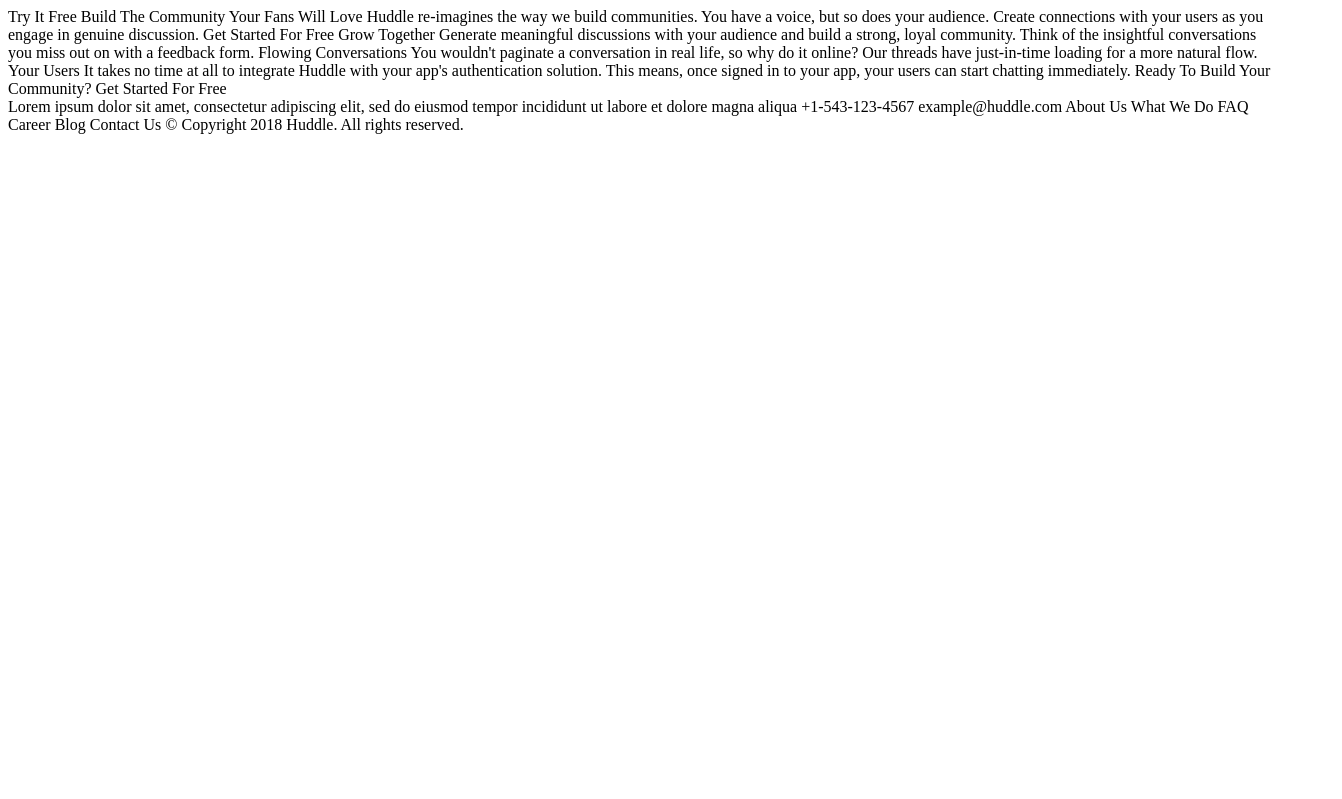
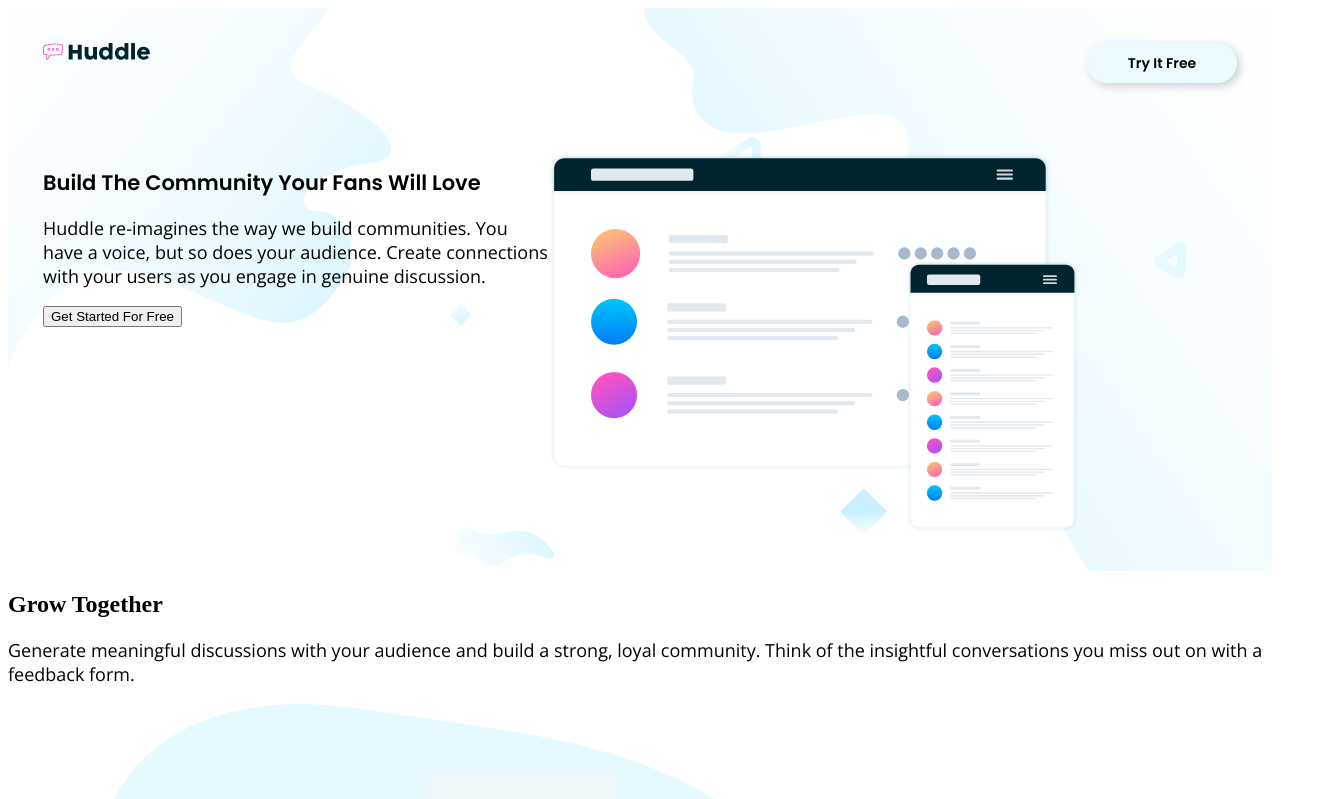
Before and after one commit to elshaw82/Huddle-lainding-page-with-alternating-feature-blocks, a plain HTML site: page index.html in a window 1280 px wide. Shown: the top 799 px of the page, 1342 px wide, since content can reach past the window. Drawn offline with nearby package versions, Linux system fonts and the light colour scheme.

Commit message:
Made a start on landing page
structure and some styles

```diff
--- a/index.html
+++ b/index.html
@@ -9,35 +9,59 @@
   <title>Frontend Mentor | Huddle landing page with alternating feature blocks</title>
 </head>
 <body>
+  <div id="background">
+<div class="top">
+  <div class="logo"><img src="/images/logo.svg" alt="Huddle Logo" class="logo"></div>
+ <button id="button-top">Try It Free</button>
+</div>
 
-  Try It Free
+<div id="intro">
 
-  Build The Community Your Fans Will Love
+<div class="intro-left">
+  <h1>Build The Community Your Fans Will Love</h1>
+  <p>Huddle re-imagines the way we build communities. You have a voice, but so does your audience.
+  Create connections with your users as you engage in genuine discussion. </p>
+ <button id="button-intro">Get Started For Free</button>
+  </div>
 
-  Huddle re-imagines the way we build communities. You have a voice, but so does your audience.
-  Create connections with your users as you engage in genuine discussion.
+ <div class="intro-right">
+   <img src="images/illustration-mockups.svg" alt="hero" class="hero">
+  </div>
 
-  Get Started For Free
+</div>
+</div>
 
-  Grow Together
 
-  Generate meaningful discussions with your audience and build a strong, loyal community.
-  Think of the insightful conversations you miss out on with a feedback form.
 
-  Flowing Conversations
+<div class="card">
+  <h2>Grow Together</h2>
 
-  You wouldn't paginate a conversation in real life, so why do it online? Our threads
-  have just-in-time loading for a more natural flow.
+  <p>Generate meaningful discussions with your audience and build a strong, loyal community.
+  Think of the insightful conversations you miss out on with a feedback form. </p>
+<div class="grow-image"><img src="images/illustration-grow-together.svg" alt="Grow Together"></div>
+</div>
+<div class="card">
+  <h2>Flowing Conversations</h2>
 
-  Your Users
+ <p> You wouldn't paginate a conversation in real life, so why do it online? Our threads
+  have just-in-time loading for a more natural flow.</p>
+  <div class="flowing-image"><img src="images/illustration-flowing-conversation.svg" alt="Flowing Conversations"></div>
+</div>
 
-  It takes no time at all to integrate Huddle with your app's authentication solution.
-  This means, once signed in to your app, your users can start chatting immediately.
+<div clas="card">
+<h2>Your Users</h2>
 
-  Ready To Build Your Community?
+  <p>It takes no time at all to integrate Huddle with your app's authentication solution.
+  This means, once signed in to your app, your users can start chatting immediately.</p>
+  <div class="users"><img src="images/illustration-your-users.svg" alt="Your Users"></div>
+</div>
+  <div id="bottom-card">
+    <h2>Ready To Build Your Community?</h2>
 
-  Get Started For Free
+  <button id="bottom-button">Get Started For Free</button>
+  </div>
 <footer>
+  <div class="logo"><img src="/images/logo.svg" alt="Huddle Logo" class="logo">
   Lorem ipsum dolor sit amet, consectetur adipiscing elit, sed do eiusmod tempor
   incididunt ut labore et dolore magna aliqua
 
--- a/style.css
+++ b/style.css
@@ -0,0 +1,85 @@
+@import url('https://fonts.googleapis.com/css2?family=Poppins:wght@600&display=swap');
+@import url('https://fonts.googleapis.com/css2?family=Open+Sans:wght@400;700&family=Poppins:wght@600&display=swap');
+
+
+/* font-family: 'Open Sans', sans-serif;
+font-family: 'Poppins', sans-serif; */
+
+:root {
+    --pink: hsl(322, 100%, 66%);
+    --very-pale-cyan: hsl(193, 100%, 96%);
+    --very-dark-cyan: hsl(192, 100%, 9%);
+    --grayish-blue: hsl(208, 11%, 55%);
+}
+
+#background {
+    background-image: url(images/bg-hero-desktop.svg);
+    background-size: cover;
+
+}
+
+.top {
+    display:flex;
+    justify-content: space-between;
+    padding:35px;
+    position: cover;
+}
+
+.logo {
+    width: 30%;
+}
+
+#button-top {
+    width:150px;
+    height:40px;
+    font-family: 'Poppins', sans-serif;
+    font-size:14px;
+    background-color: var(--very-pale-cyan);
+    border-radius: 20px;
+    border:none;
+    box-shadow: 3px 3px 10px #cccccc;
+}
+
+#intro  {
+    display:flex;
+    flex-direction: row;
+    width:100%;
+    padding:35px;
+}
+
+.intro-left {
+    width:40%;
+
+}
+
+.intro-right {
+    width:60%;
+}
+
+p {
+    font-family: 'Open Sans', sans-serif;
+    font-size:18px;
+
+}
+
+.hero {
+    width:70%;
+}
+
+h1 {
+    font-size: 28px;
+    font-family: 'Poppins', sans-serif;
+    font-weight: 600;
+}
+
+h1 {
+    font-size: 21px;
+    font-family: 'Poppins', sans-serif;
+    font-weight: 600;
+}
+
+footer {
+    background-color: var(--very-dark-cyan);
+    display:flex;
+    color:#ffffff;
+}
```
